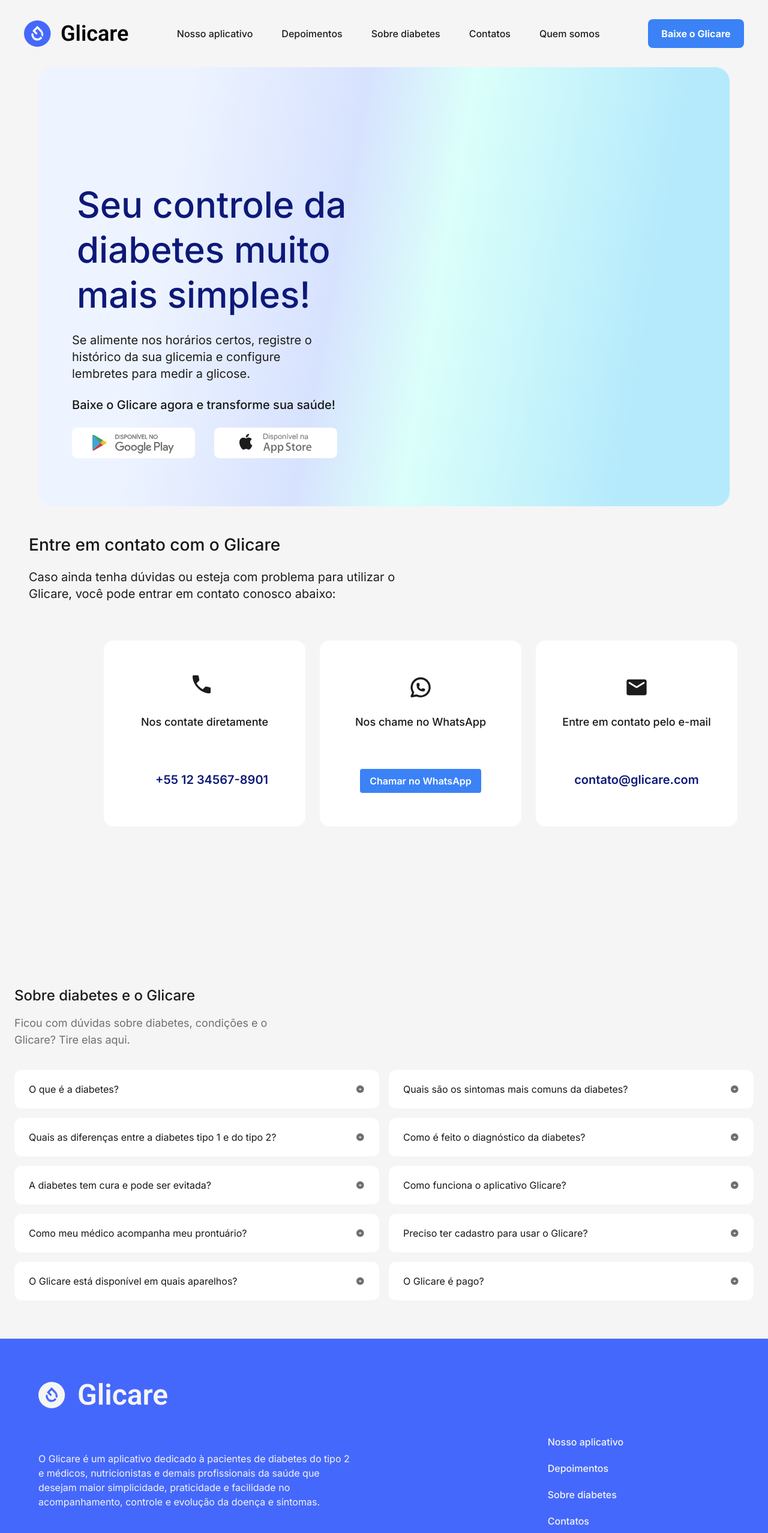
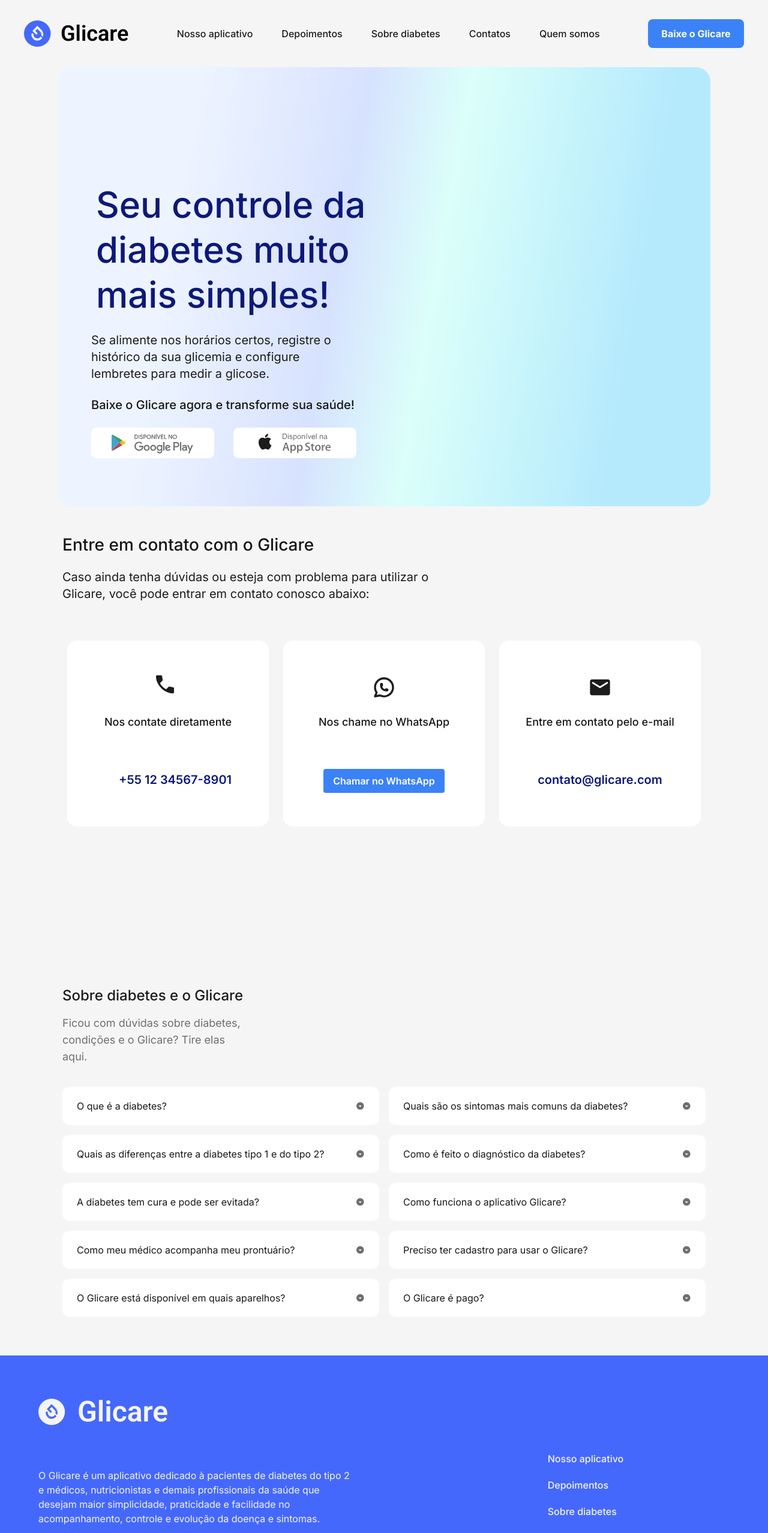
Before and after one commit to Daniel-san8/Glicare, a Next.js app in the folder Glicare/: page / in a window 1280 px wide. Shown: the top 2556 px of the page at 60% size. Built offline with nearby package versions, Linux system fonts and the light colour scheme.

Commit message:
feat: I finish component and modify some DropDown properties

```diff
--- a/Glicare/src/app/components/about.tsx
+++ b/Glicare/src/app/components/about.tsx
@@ -46,7 +46,7 @@ const questionsAbout = [
 
 
 export default function About() {
-    return <section>
+    return <section className="lg:px-20">
         <div className="pl-6 pr-20 pb-9">
             <h1 className="font-medium text-2xl text-gray-dark pb-4">Sobre diabetes e o Glicare</h1>
             <p className="text-secondary-gray text-lg lg:pr-96 lg:mr-80">Ficou com dúvidas sobre diabetes, condições e o Glicare? Tire elas aqui.</p>
--- a/Glicare/src/app/components/call-to-download.tsx
+++ b/Glicare/src/app/components/call-to-download.tsx
@@ -4,7 +4,7 @@ import IconAppleStore from "@/public/svg/icon-apple-store";
 
 export default function CallToDownload() {
   return (
-    <section>
+    <section className="lg:px-8">
       <div className="flex items-end mx-8 rounded-3xl bg-gradient-background h-full lg:pt-36 lg:mx-16">
         <div className="flex flex-col justify-between px-4 py-10 gap-16 text-center h-full lg:flex-row lg:items-center lg:text-start">
           <div className="flex flex-col lg:gap-6 font-inter  lg:px-10  ">
--- a/Glicare/src/app/components/contact.tsx
+++ b/Glicare/src/app/components/contact.tsx
@@ -5,7 +5,7 @@ import IconWhatsApp from "@/public/svg/icon-whatsapp";
 
 export default function Contact() {
   return (
-    <section className="min-h-screen w-full flex-shrink-0 bg-primary-gray lg:pl-6">
+    <section className="min-h-screen w-full flex-shrink-0 bg-primary-gray lg:px-20">
       <div className="py-12 px-6 text-left">
         <h2 className="w-full pr-14 text-2xl lg:text-28 font-medium text-dark">
           Entre em contato com o Glicare
@@ -15,7 +15,7 @@ export default function Contact() {
           Glicare, você pode entrar em contato conosco abaixo:
         </p>
 
-        <div className="hidden md:flex flex-col md:flex-row gap-6 mt-64 ml-125">
+        <div className="hidden md:flex flex-col md:flex-row gap-6 mt-64 lg:justify-center">
           <div className="w-336 h-310 flex-shrink-0 bg-background rounded-2xl p-6 text-center hidden md:block">
             <IconPhone className="mx-auto mt-34 bg-white" />
             <h3 className="font-medium text-lg text-dark mt-6 mb-68">
```
